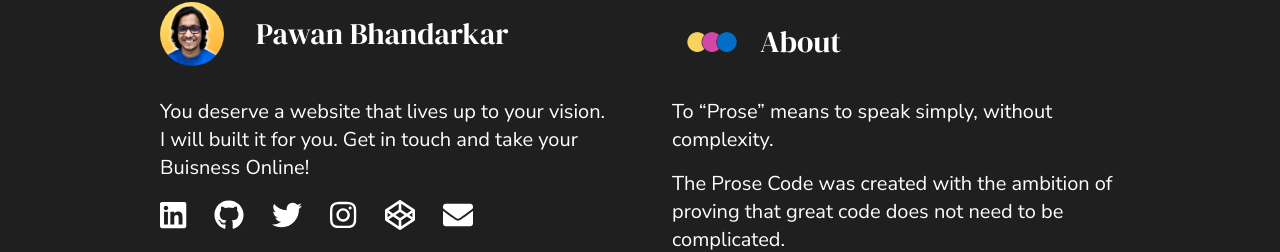
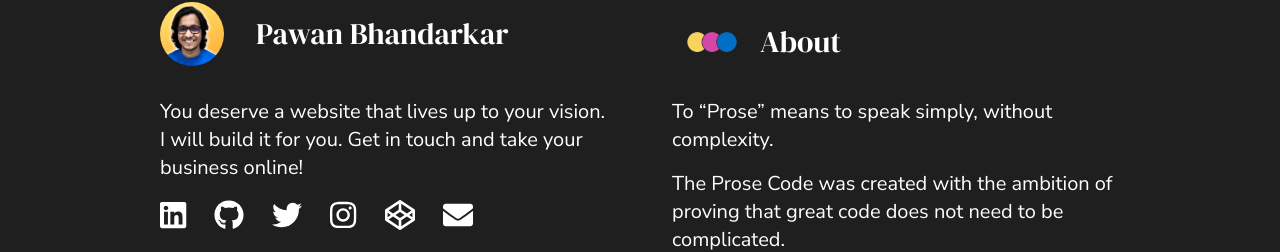
Before and after one commit to BhandarkarPawan/portfolio, a Next.js app: page / in a window 1280 px wide. Shown: the part 2530-2782 px from the top of the page. Built offline with nearby package versions, Linux system fonts and the light colour scheme.

Commit message:
Typo Fixes

```diff
--- a/components/ContactMe/index.tsx
+++ b/components/ContactMe/index.tsx
@@ -36,8 +36,8 @@ const ContactMe = () => {
             </h1>
           </div>
           <p className="text-xl mt-8 text-white">
-            You deserve a website that lives up to your vision. I will built it
-            for you. Get in touch and take your Buisness Online!
+            You deserve a website that lives up to your vision. I will build it
+            for you. Get in touch and take your business online!
           </p>
           {/* <p className="text-xl mt-8 text-blue-400 font-bold">
             Available For Hire
```
